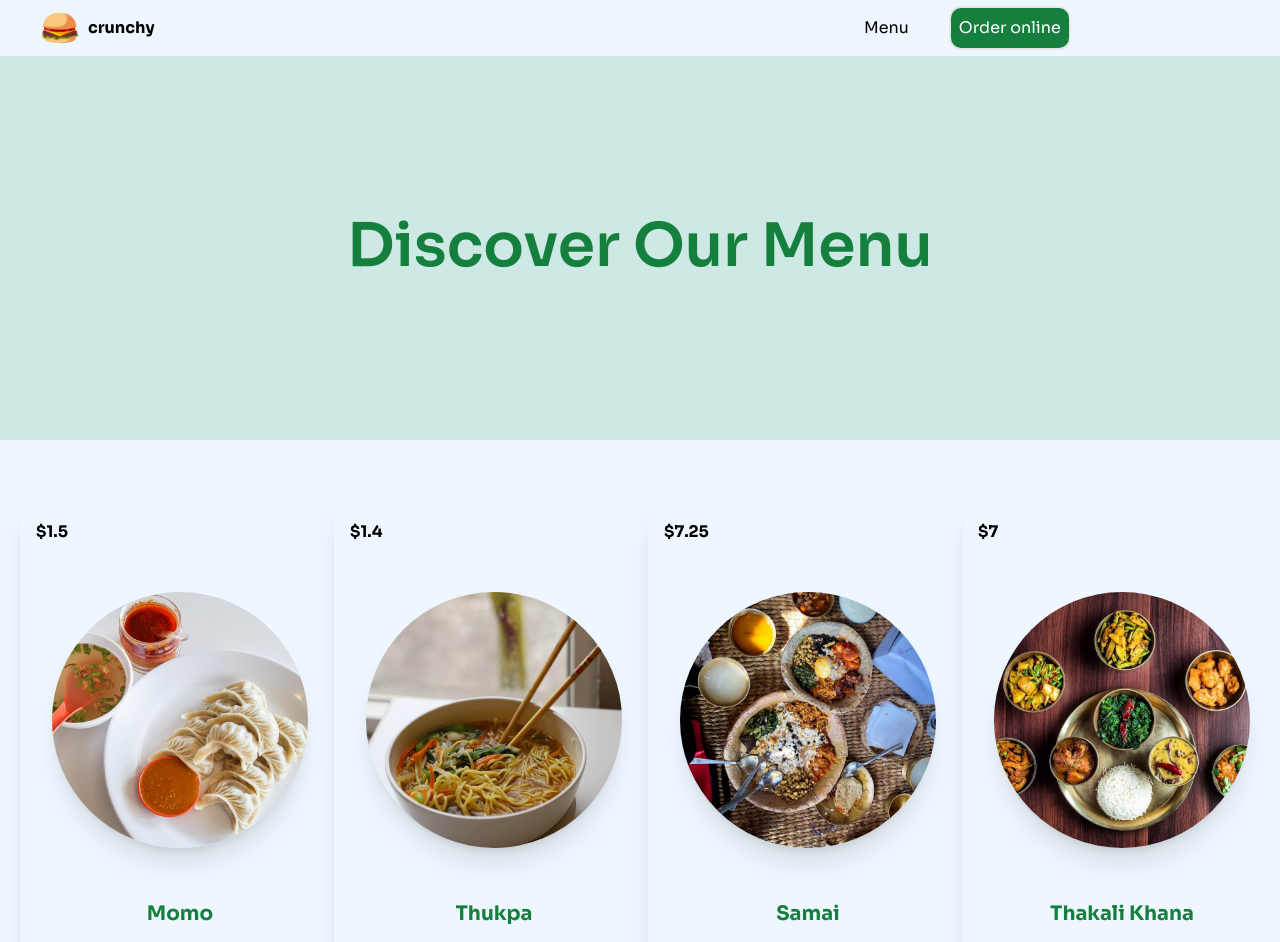
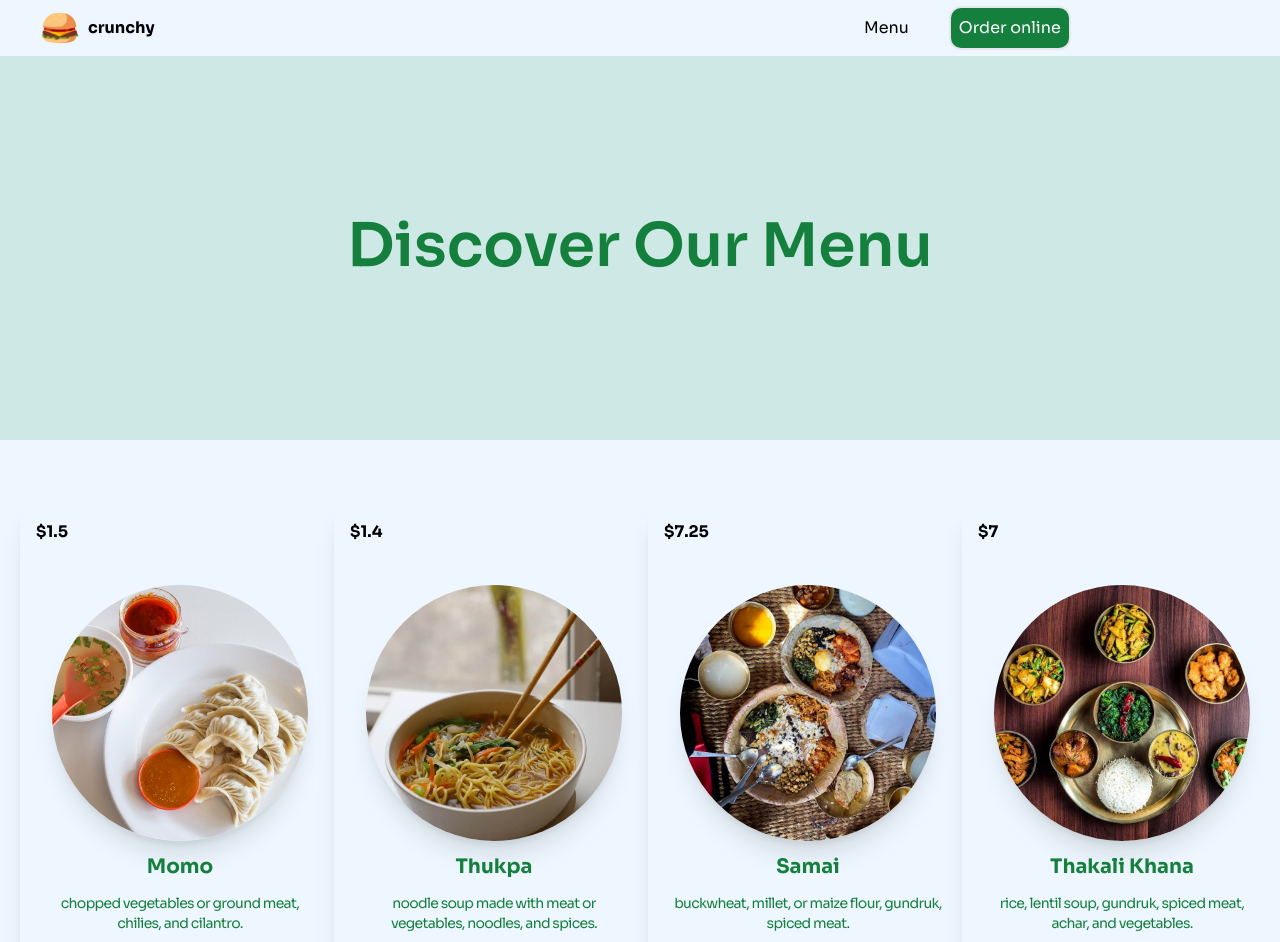
Before and after one commit to sujanst98644/restromenu, a React (Create React App) app: page / in a window 1280 px wide. Shown: the top 942 px of the page. Built offline with nearby package versions, Linux system fonts and the light colour scheme; a web font is replaced by a local one.

Commit message:
functions and selection added

```diff
--- a/src/App.js
+++ b/src/App.js
@@ -3,25 +3,18 @@ import data from "./data"
 
 function App() {
   const [isHover, setHover] = useState(false)
-  // const [Scrolled, setScrolled] = useState(false)
+  const [singleSelection, setSingleSelection] =useState(null)
 
-  // useEffect(()=>{
-  //   const handleScroll=()=>{
-  //     const isScrolled=window.scrollY>40
-  //     if(isScrolled!==Scrolled){
-  //       setScrolled(isScrolled)
-  //     }
-  //   }
-  //   window.addEventListener('scroll',handleScroll)
-  //   return()=>{
-  //     window.removeEventListener('scroll',handleScroll)
-  //   }
-  // },[Scrolled])
+  const handleSelect= (getCurrentId) =>{
+    console.log(getCurrentId);
+    setSingleSelection(getCurrentId === singleSelection ? null : getCurrentId)
+  }
+  console.log(singleSelection);
   return (
     <main className="flex flex-col font-sora text-white bg-[#EEF7FF]">
         <header className={`grid lg:grid-cols-3 items-center  pl-8 top-0 left-0 w-full`}>
           <div className="flex flex-row items-center">
-            <img src="Burger.png" alt="logo" className="h-14" />
+            <img src={`${process.env.PUBLIC_URL}/Burger.png`} alt="logo" className="h-14" />
             <p className="font-bold hover:scale-110 text-black">crunchy</p>
           </div>
           <div className="font-sora col-start-3 justify-end">
@@ -34,49 +27,31 @@ function App() {
         <div className="h-96 w-auto bg-[#CDE8E5] text-green-700 font-sora font-semibold text-6xl text-center pt-40">
             <div className="items-center">Discover Our Menu</div>
         </div>
-      <div className="h-full grid grid-cols-4 gap-4 mx-5 mt-16 text-green-700 items-center justify-center">
+      <div className="h-full grid gap-4 mx-5 mt-16 lg:grid-cols-4 text-green-700 items-center justify-center">
           {data.map(item=>{return(
-          <div className={` shadow-xl rounded-xl h-[500px] w-80 grid grid-row-7 items-center justify-center ${isHover ? 'transition-colors hover:bg-[#7AB2B2] duration-500 ease-in-out' : 'bg-[#EEF7FF]'}`}
-            onMouseEnter={() => setHover(true)}
-            onMouseLeave={() => setHover(false)}>
+          <div className={` shadow-xl rounded-xl lg:h-[500px] lg:w-80 h-[200px] w-96 lg:grid lg:grid-row-7 flex flex-col items-center
+            ${singleSelection === item.id ? 'transition-colors hover:bg-[#7AB2B2] duration-500 ease-in-out' : 'bg-[#EEF7FF]'}`}
+          onMouseEnter={() => {setHover(true)
+            handleSelect(item.id)
+          } }
+            onMouseLeave={() => {setHover(false)
+              setSingleSelection(null)
+            }}>
               <p className="text-black self-start ml-4 mt-4 font-bold">{item.price}</p>
-              <div className="flex items-center justify-center row-span-4">
-              <img src= {item.img}  className="w-64 h-64 rounded-full object-cover shadow-xl"/>
+              <div className="lg:grid flex flex-row items-center justify-center">
+              <div className="flex items-center lg:justify-center justify-start lg:row-span-4">
+              <img src= {item.img}  className="lg:w-64 lg:h-64 w-32 h-32 rounded-full object-cover shadow-xl mx-4"/>
               </div>
-              <div className="text-center">
+              <div className="text-center h-[150px] w-[210px] lg:w-[300px]">
                 <p className="text-xl font-bold m-3">{item.cuisine}</p>
-              <p className={`tracking-tighter mx-4 mb-4 text-sm `}>{item.ingredients}</p>
-              {/* <button className={`text-center`}>Order Online</button> */}
+                {singleSelection === item.id ? "":<p className={`tracking-tighter mx-4 mb-4 text-sm`}>{item.ingredients}</p>}
+                {singleSelection === item.id ? <button className={`text-center transition duration-500 ease-in-out  border-2 bg-green-800 text-white rounded-xl px-4 py-2`}>Order Online</button> : "" }
+              </div>
               </div>
             </div>
           )}
           )
           }
-
-          {/* <div className=" bg-slate-700 shadow-xl rounded-xl h-[500px] w-80 flex flex-col items-center justify-center">
-            <img src="Momo.jpg" className="w-64 h-64 rounded-full object-cover"/>
-          <p className="text-3xl m-3">Momo</p>
-          </div>
-          <div className="shadow-xl rounded-xl h-[500px] w-80 flex flex-col items-center justify-center">
-              <img src="Thukpa.jpg" className="w-64 h-64 rounded-full object-cover"/>
-          <p className=" text-3xl m-3">Thupka</p>
-          </div>
-          <div className="shadow-xl rounded-xl h-[500px] w-80 flex flex-col items-center justify-center">
-              <img src="Sekuwa.jpg" className="w-64 h-64 rounded-full object-cover"/>
-          <p className=" text-3xl m-3">Sekuwa</p>
-          </div>
-          <div className="shadow-xl rounded-xl h-[500px] w-80 flex flex-col items-center justify-center">
-              <img src="Thakali.jpg" className="w-64 h-64 rounded-full object-cover"/>
-          <p className=" text-3xl m-3">Thakali khana</p>
-          </div>
-          <div className="shadow-xl h-[500px] w-80 rounded-xl flex flex-col items-center justify-center">
-              <img src="Samai.jpg" className="w-64 h-64 rounded-full object-cover"/>
-          <p className="text-3xl m-3"></p>
-          </div>
-          <div className="shadow-xl rounded-xl col-span-2"
-            style={{ backgroundImage: "url('')" }} >
-          <p className="text-3xl m-3">Momo</p>
-          </div> */}
       </div>
     </main>
   );
--- a/src/data.js
+++ b/src/data.js
@@ -1,40 +1,47 @@
 export default [
     {
-        img: "momo.jpg",
+        img: `${process.env.PUBLIC_URL}/momo.jpg`,
         cuisine: "Momo",
         price:"$1.5",
-        ingredients:"chopped vegetables or ground meat, chilies, and cilantro."
-    },
-    {
-        img: "Thukpa.jpg",
-        cuisine: "Thukpa",
-        price:"$1.4",
-        ingredients:"noodle soup made with meat or vegetables, noodles, and spices."
+        ingredients:"chopped vegetables or ground meat, chilies, and cilantro.",
+        id: 1
 
     },
     {
-        img: "samai.jpg",
+        img: `${process.env.PUBLIC_URL}/Thukpa.jpg`,
+        cuisine: "Thukpa",
+        price:"$1.4",
+        ingredients:"noodle soup made with meat or vegetables, noodles, and spices.",
+        id: 2
+
+    },
+    {
+        img: `${process.env.PUBLIC_URL}/samai.jpg`,
         cuisine: "Samai",
         price:"$7.25",
-        ingredients:"buckwheat, millet, or maize flour, gundruk, spiced meat."
+        ingredients:"buckwheat, millet, or maize flour, gundruk, spiced meat.",
+        id: 3
     },
     {
-        img: "Thakali.jpg",
+        img: `${process.env.PUBLIC_URL}/Thakali.jpg`,
         cuisine: "Thakali Khana",
         price:"$7",
-        ingredients:"rice, lentil soup, gundruk, spiced meat, achar, and vegetables."
+        ingredients:"rice, lentil soup, gundruk, spiced meat, achar, and vegetables.",
+        id: 4
     },
     {
-        img: "Sekuwa.jpg",
+        img: `${process.env.PUBLIC_URL}/Sekuwa.jpg`,
         cuisine: "Sekuwa",
         price:"$5",
-        ingredients:"skewered grilled meat with cumin, coriander, turmeric, and chili."
+        ingredients:"skewered grilled meat with cumin, coriander, turmeric, and chili.",
+        id: 5
     },
     {
-        img: "dhedo-Food.jpeg",
+        img: `${process.env.PUBLIC_URL}/dhedo-Food.jpeg`,
         cuisine: "Dhedo",
         price:"$15",
-        ingredients:"buckwheat, millet, or maize flour, served with gundruk , achar"
+        ingredients:"buckwheat, millet, or maize flour, served with gundruk , achar",
+        id: 6
     },
 
 ]
```
